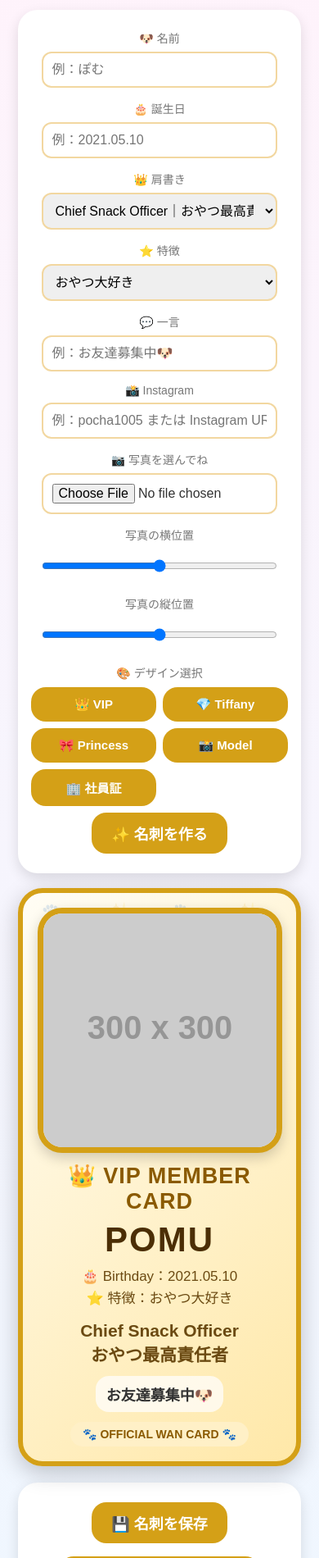
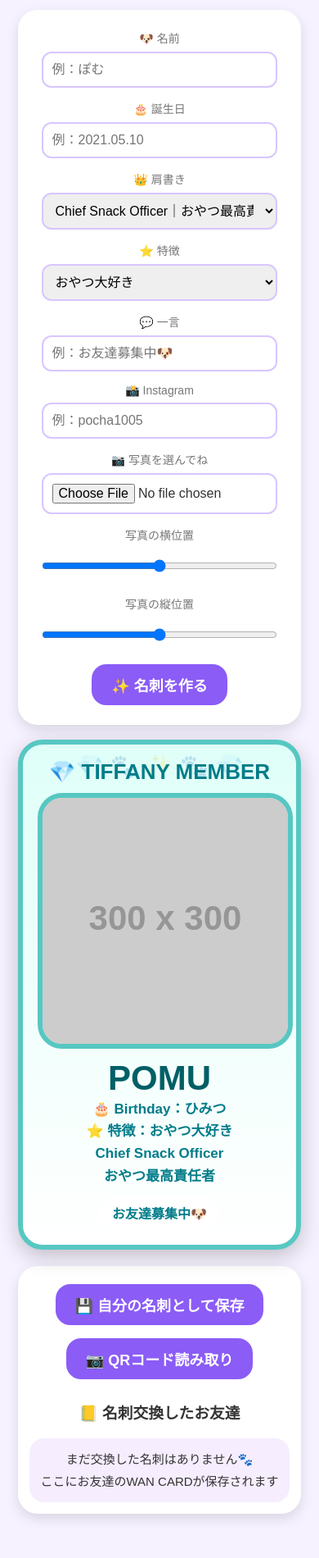
Before and after one commit to rie4649/wancard, a plain HTML site: page index.html in a window 390 px wide. Shown: the part 100-2000 px from the top of the page at 82% size. Drawn offline with nearby package versions, Linux system fonts and the light colour scheme; placeholder pictures from the web are drawn by us.

Commit message:
Update index.html

```diff
--- a/index.html
+++ b/index.html
@@ -4,30 +4,22 @@
 <meta charset="UTF-8">
 <meta name="viewport" content="width=device-width, initial-scale=1.0">
 <title>WAN CARD</title>
-<script src="https://cdn.jsdelivr.net/npm/html2canvas@1.4.1/dist/html2canvas.min.js"></script>
 
 <style>
 body{
 font-family:sans-serif;
-background:linear-gradient(180deg,#fff3fb,#eef7ff);
+background:#f7f2ff;
 text-align:center;
 padding:14px;
 color:#333;
 }
-
 h1{
-font-size:38px;
-margin:8px 0 2px;
+font-size:36px;
+margin:8px 0 4px;
 color:#5b2b00;
 }
-
-.subtitle{
-font-size:15px;
-color:#8a5a44;
-margin-bottom:15px;
-}
-
-.formBox{
+.subtitle{font-size:15px;color:#8a5a44;margin-bottom:15px}
+.box{
 max-width:560px;
 margin:0 auto 18px;
 background:white;
@@ -35,324 +27,175 @@ border-radius:24px;
 padding:16px;
 box-shadow:0 6px 16px rgba(0,0,0,.12);
 }
-
-input, select{
+input,select{
 width:92%;
 font-size:16px;
 padding:11px;
 margin:7px 0;
 border-radius:12px;
-border:2px solid #f2d7a0;
+border:2px solid #d8c6ff;
 box-sizing:border-box;
 }
-
 button{
 font-size:18px;
 font-weight:bold;
 padding:12px 24px;
 border:none;
 border-radius:18px;
-background:#d4a017;
+background:#8b5cf6;
 color:white;
 margin:8px 4px;
 }
-
-.small{
-font-size:14px;
-color:#777;
-margin-top:8px;
-}
-
-.templateBtns{
-display:grid;
-grid-template-columns:1fr 1fr;
-gap:8px;
-margin-top:8px;
-}
-
-.templateBtns button{
-font-size:15px;
-padding:12px 8px;
-margin:0;
-}
+.small{font-size:14px;color:#777;margin-top:8px}
 
 .card{
-max-width:720px;
+max-width:420px;
 margin:0 auto 20px;
 border-radius:30px;
 padding:18px;
-box-sizing:border-box;
-box-shadow:0 8px 28px rgba(0,0,0,.22);
-border:6px solid #d4a017;
+box-shadow:0 8px 26px rgba(0,0,0,.22);
+border:6px solid #57c7c2;
+background:linear-gradient(180deg,#dffff8,#ffffff);
 position:relative;
 overflow:hidden;
-background:#fffdf5;
 }
-
-.card::before{
-content:"🐾 ✨ 🐾 ✨ 🐾 ✨ 🐾";
+.card:before{
+content:"💎 🐾 ✨ 🐾 💎";
 position:absolute;
 top:10px;
 left:0;
 width:100%;
 font-size:28px;
-opacity:.14;
-letter-spacing:18px;
+opacity:.2;
 }
-
-.cardInner{
+.title{
+font-size:26px;
+font-weight:bold;
+color:#007c89;
+margin-bottom:10px;
 position:relative;
 z-index:2;
-display:flex;
-gap:18px;
-align-items:center;
 }
-
-.left{width:48%;}
-.right{width:52%;text-align:left;}
-
 .photoFrame{
 width:300px;
 height:300px;
-max-width:100%;
 margin:auto;
 border-radius:30px;
 overflow:hidden;
-border:7px solid #d4a017;
+border:6px solid #57c7c2;
 background:#eee;
-box-shadow:0 6px 16px rgba(0,0,0,.18);
+position:relative;
+z-index:2;
 }
-
 #dogPhoto{
 width:100%;
 height:100%;
 object-fit:cover;
 object-position:center center;
 }
-
-.title{
-font-size:30px;
+.name{
+font-size:42px;
 font-weight:bold;
-letter-spacing:1px;
-margin-bottom:8px;
+color:#005f66;
+margin-top:12px;
+position:relative;
+z-index:2;
 }
-
-.name{
-font-size:48px;
-font-weight:bold;
-letter-spacing:2px;
-line-height:1.1;
-}
-
-.info{
+.info,.job{
 font-size:17px;
 line-height:1.6;
-margin-top:8px;
+color:#007c89;
+font-weight:bold;
+position:relative;
+z-index:2;
 }
-
-.job{
-font-size:21px;
+.message{
+display:inline-block;
+background:white;
+border-radius:18px;
+padding:9px 14px;
+margin-top:10px;
 font-weight:bold;
-line-height:1.45;
-margin-top:10px;
+color:#007c89;
+position:relative;
+z-index:2;
 }
-
-.message{
-font-size:18px;
-font-weight:bold;
-margin-top:10px;
-padding:9px 13px;
-border-radius:16px;
-background:rgba(255,255,255,.72);
-display:inline-block;
-}
-
-.instaBtn{
+#instaBtn{
 display:none;
 background:#e1306c;
 color:white;
-font-size:16px;
+text-decoration:none;
 font-weight:bold;
+border-radius:999px;
 padding:10px 18px;
-border-radius:999px;
-text-decoration:none;
-margin-top:12px;
+margin:12px auto;
 width:fit-content;
+position:relative;
+z-index:2;
 }
-
-.qrArea{
-display:none;
-position:absolute;
-right:16px;
-bottom:16px;
-text-align:center;
-z-index:3;
-}
-
-.qrArea img{
-width:90px;
-height:90px;
+#qrBox{display:none;position:relative;z-index:2;margin-top:8px}
+#qrImage{
+width:110px;
+height:110px;
+border:3px solid #57c7c2;
 border-radius:12px;
-border:3px solid #d4a017;
 background:white;
 }
-
-.badge{
-position:absolute;
-left:18px;
-bottom:16px;
-z-index:3;
-font-size:14px;
-font-weight:bold;
-background:#fff0c7;
-border-radius:999px;
-padding:7px 15px;
-color:#8a5a00;
-}
-
-.vipGold{
-background:linear-gradient(135deg,#fffdf5,#ffe8a8);
-border-color:#d4a017;
-}
-.vipGold .title{color:#8a5a00;}
-.vipGold .name{color:#4b2e05;}
-.vipGold .info,.vipGold .job{color:#6b4a12;}
-
-.tiffany{
-background:linear-gradient(135deg,#cffff8,#f8fffd);
-border-color:#48c7c2;
-}
-.tiffany::before{content:"💎 🐾 ✨ 💎 🐾 ✨ 💎";}
-.tiffany .title{color:#007c89;}
-.tiffany .name{color:#005f66;}
-.tiffany .info,.tiffany .job{color:#007c89;}
-.tiffany .photoFrame,.tiffany .qrArea img{border-color:#48c7c2;}
-.tiffany .badge{background:#d7fff9;color:#007c89;}
-
-.princess{
-background:linear-gradient(135deg,#fff0f8,#ffd9ed);
-border-color:#ff83b7;
-}
-.princess::before{content:"👑 🌹 ✨ 👑 🌹 ✨ 👑";}
-.princess .title{color:#d63384;}
-.princess .name{color:#b0005a;}
-.princess .info,.princess .job{color:#c2186a;}
-.princess .photoFrame,.princess .qrArea img{border-color:#ff83b7;}
-.princess .badge{background:#ffe0ef;color:#c2186a;}
-
-.model{
-background:linear-gradient(135deg,#111,#555);
-border-color:#f5d06f;
-color:white;
-}
-.model::before{content:"★ WAN MAGAZINE ★ MODEL DOG ★";color:white;}
-.model .title,.model .name,.model .info,.model .job{color:white;}
-.model .message{color:#222;}
-.model .photoFrame,.model .qrArea img{border-color:#f5d06f;}
-.model .badge{background:#f5d06f;color:#111;}
-
-.staff{
-background:linear-gradient(135deg,#f5f7ff,#e8ecf7);
-border-color:#222;
-}
-.staff::before{content:"WAN COMPANY ID CARD WAN COMPANY";}
-.staff .title,.staff .name,.staff .info,.staff .job{color:#222;}
-.staff .photoFrame,.staff .qrArea img{border-color:#222;}
-.staff .badge{background:#222;color:white;}
-
-.menuBox{
-max-width:720px;
-margin:0 auto 25px;
+.actionBox{
+max-width:420px;
+margin:0 auto 20px;
 background:white;
 border-radius:24px;
-padding:16px;
+padding:14px;
 box-shadow:0 6px 16px rgba(0,0,0,.12);
 }
-
-.friendList{
+.friendBox{
+background:#f6edff;
+border-radius:18px;
+padding:12px;
 font-size:15px;
 line-height:1.8;
-background:#fff7fb;
-border-radius:16px;
-padding:12px;
-margin-top:10px;
-}
-
-@media(max-width:600px){
-.cardInner{
-flex-direction:column;
-gap:12px;
-}
-.left,.right{
-width:100%;
-text-align:center;
-}
-.photoFrame{
-width:285px;
-height:285px;
-}
-.name{font-size:42px;}
-.title{font-size:27px;}
-.qrArea{
-position:static;
-margin-top:12px;
-}
-.badge{
-position:static;
-display:inline-block;
-margin-top:12px;
-}
-.instaBtn{
-margin:12px auto;
-}
 }
 </style>
 </head>
 
 <body>
 
-<h1>🐶 WAN CARD</h1>
-<div class="subtitle">世界にひとつだけのうちの子プロフィール名刺</div>
+<h1>🐾 WAN CARD</h1>
+<div class="subtitle">うちの子プロフィール名刺</div>
 
-<div class="formBox">
+<div class="box">
 
 <div class="small">🐶 名前</div>
-<input type="text" id="nameInput" placeholder="例：ぽむ">
+<input id="nameInput" placeholder="例：ぽむ">
 
 <div class="small">🎂 誕生日</div>
-<input type="text" id="birthdayInput" placeholder="例：2021.05.10">
+<input id="birthdayInput" placeholder="例：2021.05.10">
 
 <div class="small">👑 肩書き</div>
-<select id="jobSelect">
+<select id="jobInput">
 <option value="Chief Snack Officer<br>おやつ最高責任者">Chief Snack Officer｜おやつ最高責任者</option>
 <option value="Super Model<br>モデル犬認定証">Super Model｜モデル犬認定証</option>
 <option value="Princess Member<br>お姫様認定証">Princess Member｜お姫様認定証</option>
 <option value="Security Manager<br>玄関警備主任">Security Manager｜玄関警備主任</option>
-<option value="Nap Director<br>昼寝部長">Nap Director｜昼寝部長</option>
-<option value="Treat Inspector<br>おやつ検査官">Treat Inspector｜おやつ検査官</option>
-<option value="Dog Idol<br>わんこアイドル">Dog Idol｜わんこアイドル</option>
 <option value="Sleeping Champion<br>昼寝世界王者">Sleeping Champion｜昼寝世界王者</option>
-<option value="Smile Ambassador<br>笑顔大使">Smile Ambassador｜笑顔大使</option>
 </select>
 
 <div class="small">⭐ 特徴</div>
-<select id="featureSelect">
-<option value="おやつ大好き">おやつ大好き</option>
-<option value="人懐っこい">人懐っこい</option>
-<option value="甘えん坊">甘えん坊</option>
-<option value="お散歩大好き">お散歩大好き</option>
-<option value="食いしん坊">食いしん坊</option>
-<option value="マイペース">マイペース</option>
-<option value="元気いっぱい">元気いっぱい</option>
-<option value="モデル犬">モデル犬</option>
-<option value="お昼寝大好き">お昼寝大好き</option>
+<select id="featureInput">
+<option>おやつ大好き</option>
+<option>人懐っこい</option>
+<option>甘えん坊</option>
+<option>お散歩大好き</option>
+<option>モデル犬</option>
+<option>お昼寝大好き</option>
 </select>
 
 <div class="small">💬 一言</div>
-<input type="text" id="messageInput" placeholder="例：お友達募集中🐶">
+<input id="messageInput" placeholder="例：お友達募集中🐶">
 
 <div class="small">📸 Instagram</div>
-<input type="text" id="instaInput" placeholder="例：pocha1005 または Instagram URL">
+<input id="instaInput" placeholder="例：pocha1005">
 
 <div class="small">📷 写真を選んでね</div>
 <input type="file" id="photoInput" accept="image/*">
@@ -363,37 +206,20 @@ margin:12px auto;
 <div class="small">写真の縦位置</div>
 <input type="range" id="posY" min="0" max="100" value="50">
 
-<div class="small">🎨 デザイン選択</div>
-<div class="templateBtns">
-<button onclick="setTemplate('vipGold')">👑 VIP</button>
-<button onclick="setTemplate('tiffany')">💎 Tiffany</button>
-<button onclick="setTemplate('princess')">🎀 Princess</button>
-<button onclick="setTemplate('model')">📸 Model</button>
-<button onclick="setTemplate('staff')">🏢 社員証</button>
+<button onclick="makeCard()">✨ 名刺を作る</button>
 </div>
 
-<button onclick="makeCard()">✨ 名刺を作る</button>
+<div id="card" class="card">
+<div class="title">💎 TIFFANY MEMBER</div>
 
-</div>
-
-<div id="wanCard" class="card vipGold">
-
-<div class="cardInner">
-
-<div class="left">
 <div class="photoFrame">
 <img id="dogPhoto" src="https://placehold.co/300x300?text=WAN">
 </div>
-</div>
-
-<div class="right">
-
-<div id="cardTitle" class="title">👑 VIP MEMBER CARD</div>
 
 <div id="cardName" class="name">POMU</div>
 
 <div id="cardInfo" class="info">
-🎂 Birthday：2021.05.10<br>
+🎂 Birthday：ひみつ<br>
 ⭐ 特徴：おやつ大好き
 </div>
 
@@ -406,125 +232,75 @@ Chief Snack Officer<br>
 お友達募集中🐶
 </div>
 
-<a id="instaBtn" class="instaBtn" target="_blank">
-📸 Instagramを見る
-</a>
+<a id="instaBtn" target="_blank">📸 Instagramを見る</a>
 
+<div id="qrBox">
+<div class="small">QRコードで簡単交換</div>
+<img id="qrImage">
 </div>
 </div>
 
-<div id="qrArea" class="qrArea">
-<img id="qrImage">
-</div>
-
-<div class="badge">🐾 OFFICIAL WAN CARD 🐾</div>
-
-</div>
-
-<div class="menuBox">
-<button onclick="saveCard()">💾 名刺を保存</button>
-<button onclick="alert('QRコードを見せてInstagram交換してね🐶')">📷 QRコードで簡単交換</button>
+<div class="actionBox">
+<button onclick="alert('次のバージョンで、自分の名刺帳に保存できるようにするよ🐶')">💾 自分の名刺として保存</button>
+<button onclick="alert('次のバージョンでQR読み取りを作るよ📷')">📷 QRコード読み取り</button>
 
 <h3>📒 名刺交換したお友達</h3>
-<div class="friendList">
-まだ名刺交換したお友達はいません🐾<br>
-次のバージョンで保存機能を作るよ✨
+<div class="friendBox">
+まだ交換した名刺はありません🐾<br>
+ここにお友達のWAN CARDが保存されます
 </div>
 </div>
 
 <script>
-const photoInput = document.getElementById("photoInput");
-const dogPhoto = document.getElementById("dogPhoto");
-const posX = document.getElementById("posX");
-const posY = document.getElementById("posY");
-let currentTemplate = "vipGold";
+const dogPhoto=document.getElementById("dogPhoto");
 
-photoInput.addEventListener("change", function(event){
- const file = event.target.files[0];
+document.getElementById("photoInput").addEventListener("change",function(e){
+ const file=e.target.files[0];
  if(file){
-   const reader = new FileReader();
-   reader.onload = function(e){
-     dogPhoto.src = e.target.result;
+   const reader=new FileReader();
+   reader.onload=function(ev){
+     dogPhoto.src=ev.target.result;
    };
    reader.readAsDataURL(file);
  }
 });
 
-function updatePhotoPosition(){
- dogPhoto.style.objectPosition = posX.value + "% " + posY.value + "%";
+function updatePos(){
+ dogPhoto.style.objectPosition=
+ document.getElementById("posX").value+"% "+
+ document.getElementById("posY").value+"%";
 }
-
-posX.addEventListener("input", updatePhotoPosition);
-posY.addEventListener("input", updatePhotoPosition);
-
-function setTemplate(template){
- currentTemplate = template;
- makeCard();
-}
+document.getElementById("posX").addEventListener("input",updatePos);
+document.getElementById("posY").addEventListener("input",updatePos);
 
 function makeCard(){
- const name = document.getElementById("nameInput").value.trim();
- const birthday = document.getElementById("birthdayInput").value.trim();
- const job = document.getElementById("jobSelect").value;
- const feature = document.getElementById("featureSelect").value;
- const message = document.getElementById("messageInput").value.trim();
- const insta = document.getElementById("instaInput").value.trim();
+ const name=document.getElementById("nameInput").value.trim();
+ const birthday=document.getElementById("birthdayInput").value.trim();
+ const job=document.getElementById("jobInput").value;
+ const feature=document.getElementById("featureInput").value;
+ const message=document.getElementById("messageInput").value.trim();
+ const insta=document.getElementById("instaInput").value.trim();
 
- const card = document.getElementById("wanCard");
- card.className = "card " + currentTemplate;
+ if(name) document.getElementById("cardName").innerHTML=name;
 
- if(name !== ""){
-   document.getElementById("cardName").innerHTML = name;
+ document.getElementById("cardInfo").innerHTML=
+ "🎂 Birthday："+(birthday || "ひみつ")+"<br>⭐ 特徴："+feature;
+
+ document.getElementById("cardJob").innerHTML=job;
+
+ if(message) document.getElementById("cardMessage").innerHTML=message;
+
+ if(insta){
+   let url=insta;
+   if(!url.startsWith("http")){
+     url="https://www.instagram.com/"+insta.replace("@","");
+   }
+   document.getElementById("instaBtn").href=url;
+   document.getElementById("instaBtn").style.display="block";
+   document.getElementById("qrImage").src=
+   "https://api.qrserver.com/v1/create-qr-code/?size=180x180&data="+encodeURIComponent(url);
+   document.getElementById("qrBox").style.display="block";
  }
-
- const birthText = birthday !== "" ? birthday : "ひみつ";
-
- document.getElementById("cardInfo").innerHTML =
- "🎂 Birthday：" + birthText + "<br>⭐ 特徴：" + feature;
-
- document.getElementById("cardJob").innerHTML = job;
-
- if(message !== ""){
-   document.getElementById("cardMessage").innerHTML = message;
- }
-
- const title = document.getElementById("cardTitle");
-
- if(currentTemplate === "tiffany"){
-   title.innerHTML = "💎 TIFFANY MEMBER";
- }else if(currentTemplate === "princess"){
-   title.innerHTML = "👑 PRINCESS MEMBER";
- }else if(currentTemplate === "model"){
-   title.innerHTML = "📸 WAN MAGAZINE";
- }else if(currentTemplate === "staff"){
-   title.innerHTML = "🏢 WAN COMPANY ID";
- }else{
-   title.innerHTML = "👑 VIP MEMBER CARD";
- }
-
- if(insta !== ""){
-   let url = insta;
-   if(!url.startsWith("http")){
-     url = "https://www.instagram.com/" + insta.replace("@","");
-   }
-
-   document.getElementById("instaBtn").href = url;
-   document.getElementById("instaBtn").style.display = "block";
-
-   document.getElementById("qrImage").src =
-   "https://api.qrserver.com/v1/create-qr-code/?size=180x180&data=" + encodeURIComponent(url);
-
-   document.getElementById("qrArea").style.display = "block";
- }
-}
-
-function saveCard(){
- html2canvas(document.getElementById("wanCard")).then(canvas => {
-   const link = document.createElement("a");
-   link.download = "wancard.png";
-   link.href = canvas.toDataURL();
-   link.click();
- });
 }
 </script>
 
```
